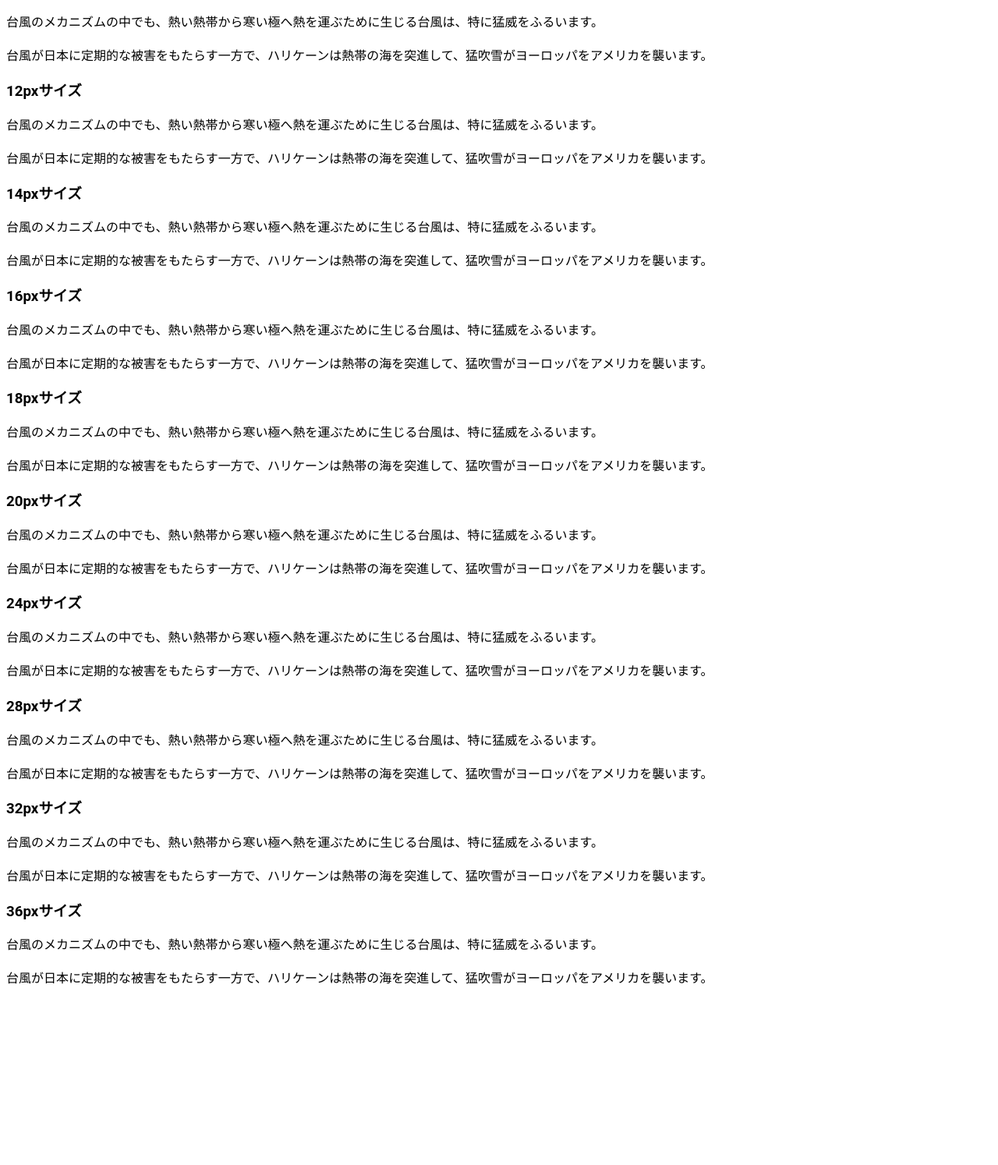
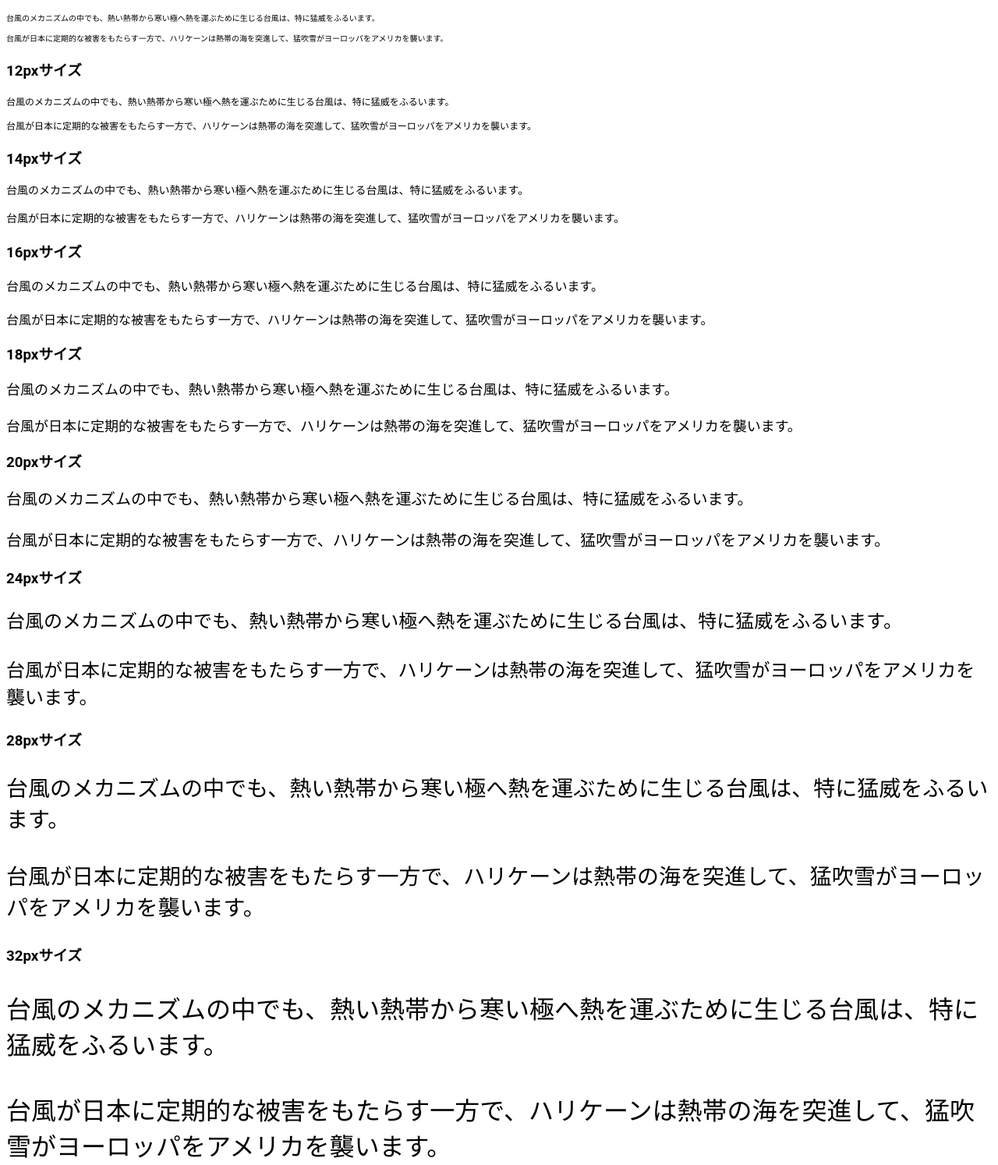
Before and after one commit to xiushu53/font_check, a plain HTML site: page index.html in a window 1280 px wide. Shown: the part 434-1928 px from the top of the page at 78% size. Before the commit the page ends 1715 px from the top, so only its background shows below. Drawn offline with Linux system fonts and the light colour scheme.

Commit message:
Update index.html

```diff
--- a/index.html
+++ b/index.html
@@ -10,34 +10,34 @@ body {
   font-size: 48px;
   }
   .f10px {
-    font-sieze: 10px;
+    font-size: 10px;
   }
   .f12px {
-    font-sieze: 12px;
+    font-size: 12px;
   }
   .f14px {
-    font-sieze: 14px;
+    font-size: 14px;
   }
   .f16px {
-    font-sieze: 16px;
+    font-size: 16px;
   }
   .f18px {
-    font-sieze: 18px;
+    font-size: 18px;
   }
   .f20px {
-    font-sieze: 20px;
+    font-size: 20px;
   }
   .f24px {
-    font-sieze: 24px;
+    font-size: 24px;
   }
   .f28px {
-    font-sieze: 28px;
+    font-size: 28px;
   }
   .f32px {
-    font-sieze: 32px;
+    font-size: 32px;
   }
   .f36px {
-    font-sieze: 36px;
+    font-size: 36px;
   }
 </style>
 </head>
```
